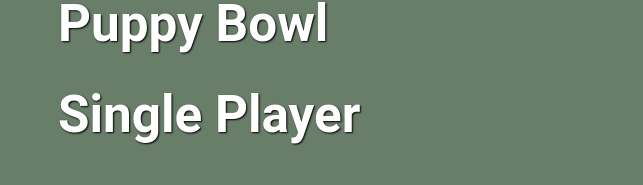
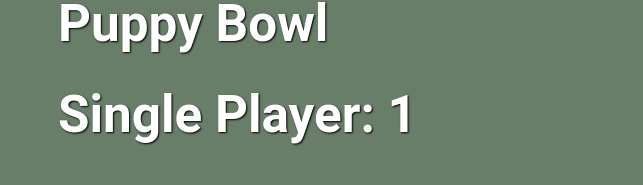
Before and after one commit to Selene-Kas/puppy-bowl-react, a React (Vite) app: page /players/1 in a window 1280 px wide. Shown: the part 399-584 px from the top of the page, without its empty margins (0-643 px from the left). Built offline with nearby package versions, Linux system fonts and the light colour scheme; the HTML template or start-up script is replaced by a standard one.

Commit message:
added useParams hook and rendered player id

```diff
--- a/src/components/SinglePlayer.jsx
+++ b/src/components/SinglePlayer.jsx
@@ -1,26 +1,29 @@
-//import { fetchSinglePlayer } from '../API'
-import { useState, useEffect} from 'react';
-//import { Routes, Route, useParams } from 'react-router-dom'
+//import { useState, useEffect} from 'react';
+import React from 'react';
+import { useParams } from 'react-router-dom'
+//import { fetchSinglePlayer } from '../API';
 
 const SinglePlayer = () => {
-    const [player, setPlayer] = useState([]);
+  //const [player, setPlayer] = useState([]);
 
-    //useEffect(()=>{
-    //    async function getPlayer() {
-    //        const playerDetails = await fetchSinglePlayer()
-    //        setPlayer(playerDetails)
-    //    }
-    //    getPlayer()
-    //  }, [])
+  //useEffect(()=>{
+  //  async function getPlayerDetails() {
+  //      const playerDetails = await fetchSinglePlayer()
+  //      setPlayer(playerDetails)
+  //  }
+  //  getPlayerDetails()
+  //}, [])
+
+    const { id }= useParams();
+    console.log(id);
 
     //fetchSinglePlayer();
-    //let {playerId} = useParams();
+
 
     return (
 
       <div>
-          <h1>Single Player </h1>
-
+          <h1>Single Player: {id}</h1>
       </div>
     );
   }
```
